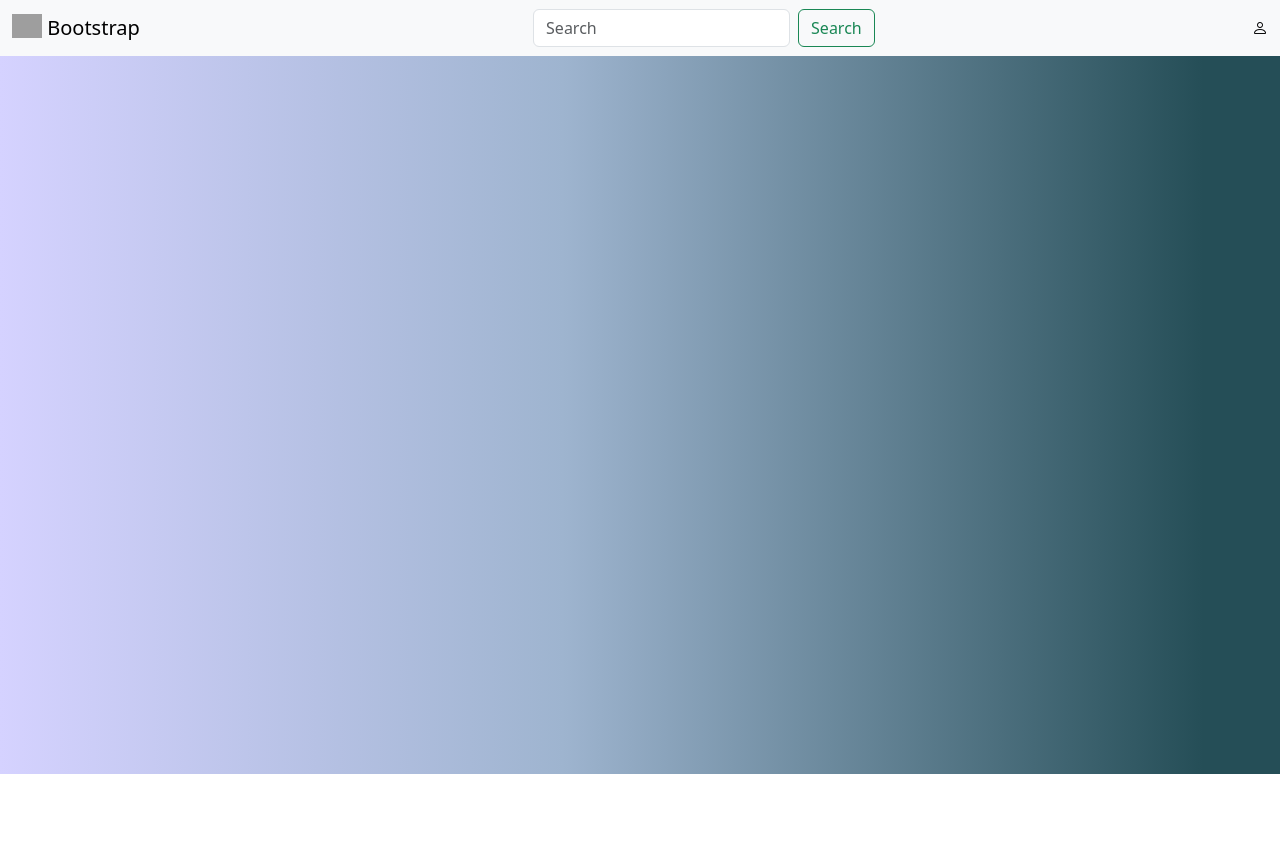
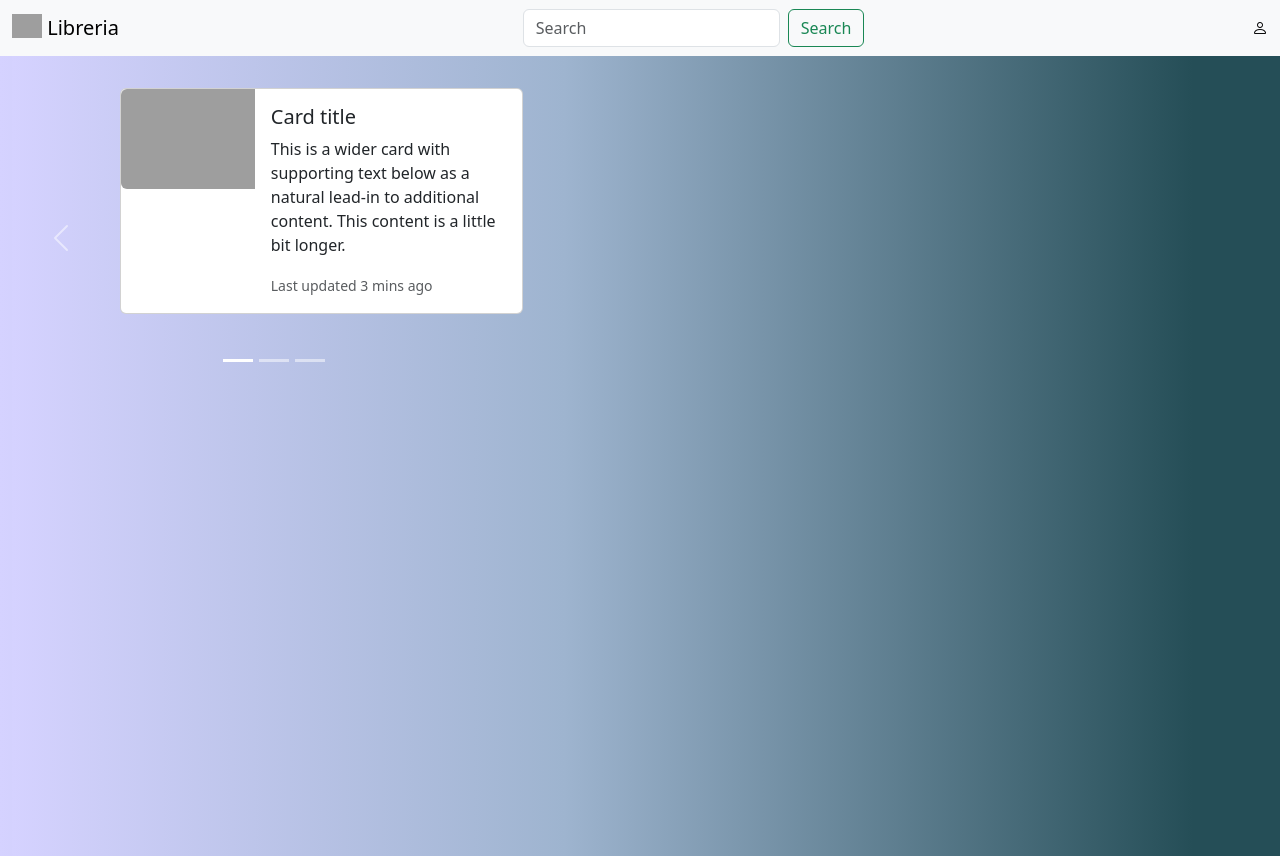
Before and after one commit to JeronimoMN/Libreria, an Angular app: page /main-page in a window 1280 px wide. Before the commit the page ends 800 px from the top, so only its background shows below. Built offline with nearby package versions, Linux system fonts and the light colour scheme; grey boxes are pictures that could not be loaded.

Commit message:
Alineamiento de Cards Last-Books centradas.

```diff
--- a/src/app/main-page/main-page.component.html
+++ b/src/app/main-page/main-page.component.html
@@ -1,6 +1,9 @@
 <app-nav-bar></app-nav-bar>
-<div class="container-fluid" style="height: 44.9rem; background: linear-gradient(90deg, rgba(213,210,255,1) 0%, rgba(158,180,207,1) 44%, rgba(37,78,87,1) 94%);">
+<div class="container-fluid"
+    style=" background: linear-gradient(90deg, rgba(213,210,255,1) 0%, rgba(158,180,207,1) 44%, rgba(37,78,87,1) 94%);">
     <div class="row">
-
+        <div class="col-12">
+            <app-last-books></app-last-books>
+        </div>
     </div>
 </div>
--- a/src/app/shared/nav-bar/nav-bar.component.html
+++ b/src/app/shared/nav-bar/nav-bar.component.html
@@ -1,21 +1,18 @@
 <nav class="container-fluid navbar bg-body-tertiary">
   <div class="container-fluid">
     <a class="navbar-brand" href="#">
-      <img src="/docs/5.3/assets/brand/bootstrap-logo.svg" alt="Logo" width="30" height="24" class="d-inline-block align-text-top">
-      Bootstrap
+      <img src="/docs/5.3/assets/brand/bootstrap-logo.svg" alt="Logo" width="30" height="24"
+        class="d-inline-block align-text-top">
+      Libreria
     </a>
-
     <form class="d-flex" role="search">
       <input class="form-control me-2" type="search" placeholder="Search" aria-label="Search">
       <button class="btn btn-outline-success" type="submit">Search</button>
     </form>
-
     <div class="d-flex">
       <a href="">
         <i class="bi bi-person"></i>
       </a>
-
-
     </div>
   </div>
 </nav>
```
